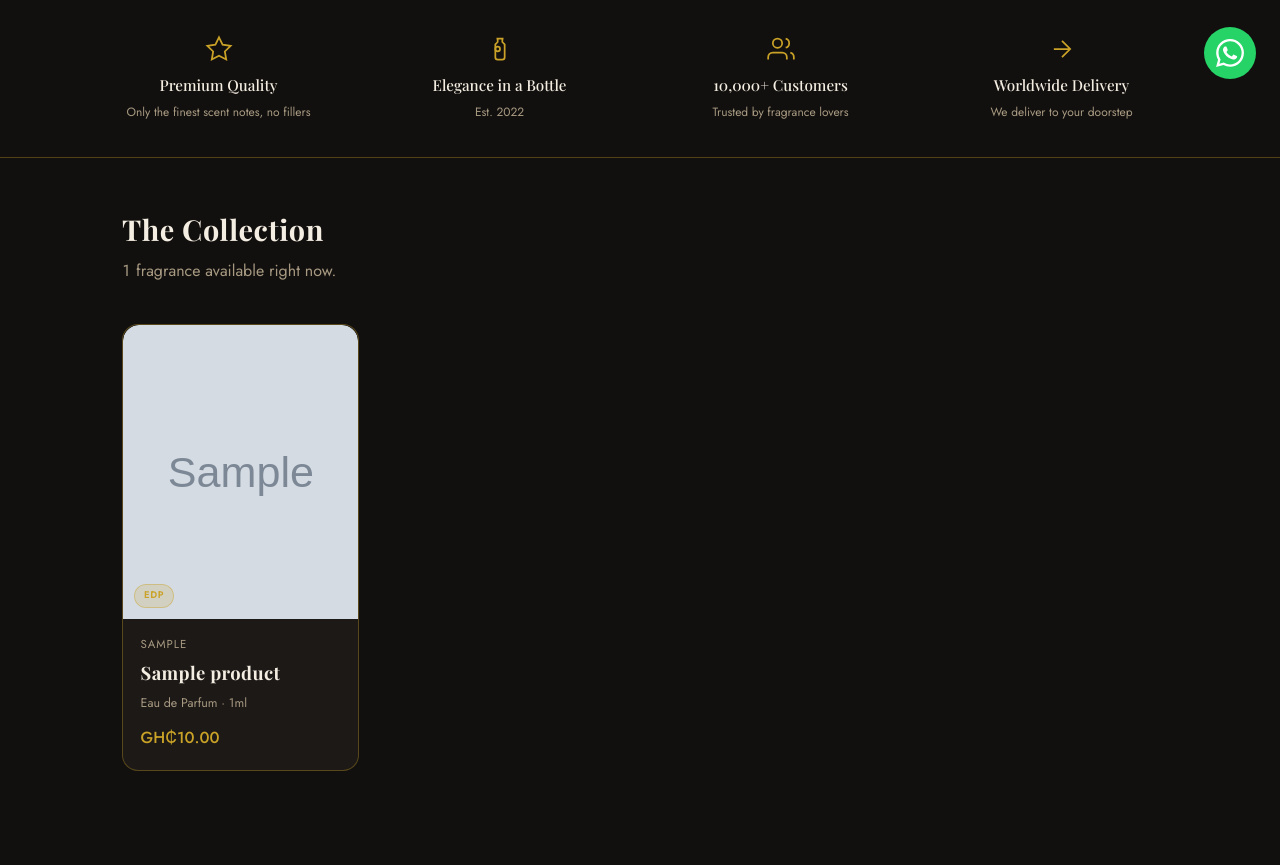
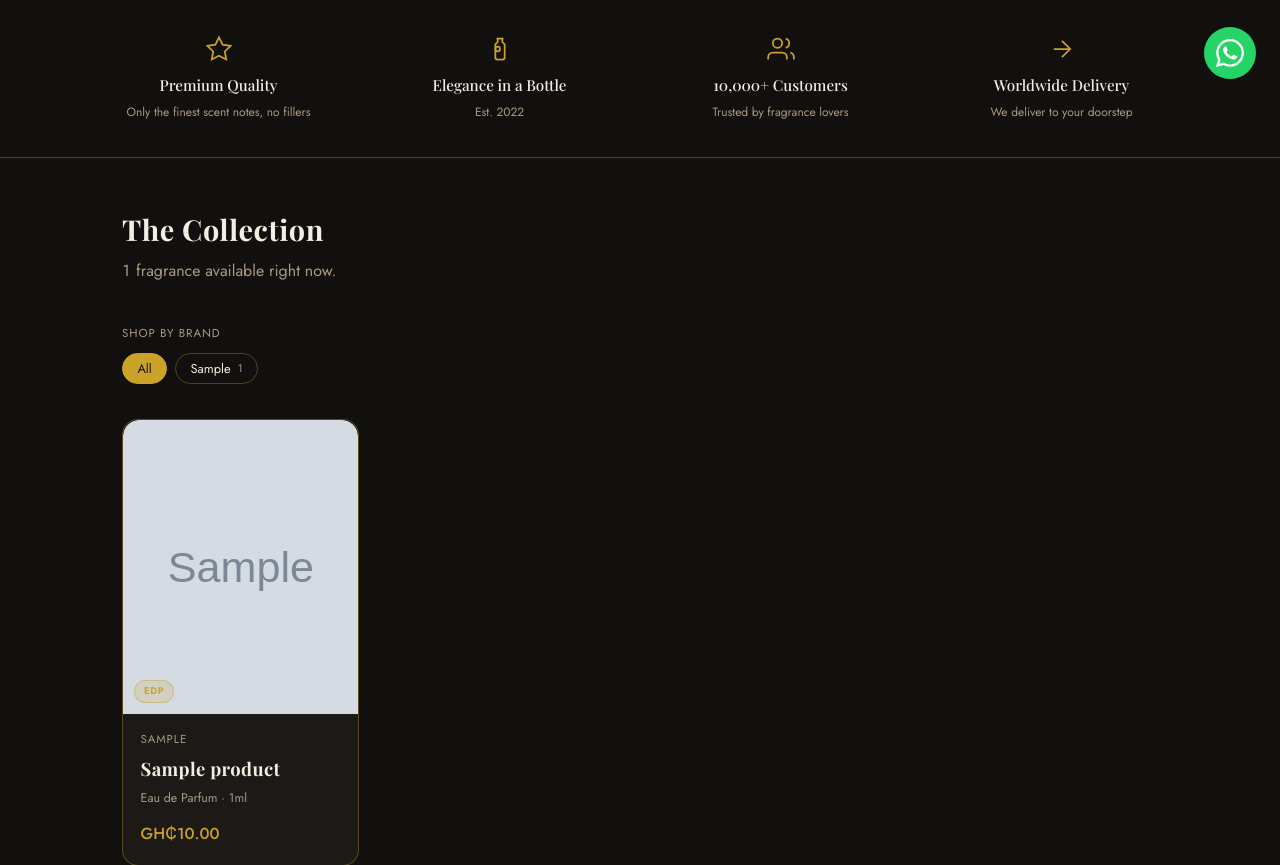
Before and after one commit to eddy-jordan/aromallure, a Django app: page / in a window 1280 px wide. Shown: the part 641-1506 px from the top of the page. Run offline with Django 5.2, Linux system fonts and the light colour scheme; data comes from the database, SQL or seed files in the repository; tables that the repository leaves empty hold one stand-in row (values such as "Sample post"); grey boxes marked "Sample" are stand-in pictures.

Commit message:
Add brand pages and a "Shop by brand" strip
Customers can browse by brand: each brand gets a page at /brand/<slug>/
listing its active perfumes with the same cards, sale prices and instant
paging as the collection (no hero or entrance animation), and a strip of
brand chips with counts sits under the collection heading and on brand
pages. Brands are derived from the existing Product.brand text, grouped by
slug so differing capitalisation/spacing/accents land in one brand and the
most common spelling is shown; brands with no active products are omitted
and 404. The current brand is shown first in the strip, and with many
brands the strip collapses to two rows with a "Show all brands" toggle.

The admin Brand field gets a datalist of existing brands so spellings stay
consistent. No model or migration changes.

Co-Authored-By: Claude Sonnet 5.5 <noreply@anthropic.com>

```diff
--- /dev/null
+++ b/shop/brands.py
@@ -0,0 +1,51 @@
+"""
+Brand grouping for the "Shop by brand" strip and brand pages.
+
+Brands are not a model: each product just stores its brand name. Names are
+grouped by their slug, so "Dior", "dior" and "Dior " all land in one brand.
+The most common spelling is the one shown to customers.
+"""
+from collections import Counter
+
+from django.db.models import Count
+from django.utils.text import slugify
+
+from .models import Product
+
+
+def _group(rows):
+    groups = {}
+    for row in rows:
+        raw = row['brand']
+        slug = slugify(raw)
+        if not slug:
+            continue  # nothing usable to put in a URL (e.g. only symbols)
+        g = groups.setdefault(slug, {'slug': slug, 'count': 0, 'raw': [], 'spellings': Counter()})
+        g['count'] += row['n']
+        g['raw'].append(raw)
+        g['spellings'][raw.strip()] += row['n']
+    result = []
+    for g in groups.values():
+        g['name'] = g['spellings'].most_common(1)[0][0]
+        del g['spellings']
+        result.append(g)
+    result.sort(key=lambda g: g['name'].lower())
+    return result
+
+
+def brand_groups():
+    """Brands that have at least one active product, A to Z, each as
+    {slug, name, count, raw}. `raw` lists the exact stored spellings so a brand
+    page can filter products with brand__in=raw."""
+    rows = (
+        Product.objects.filter(is_active=True).exclude(brand='')
+        .order_by().values('brand').annotate(n=Count('id'))
+    )
+    return _group(rows)
+
+
+def brand_suggestions():
+    """Existing brand names (including products currently hidden), one per
+    brand, for the admin's Brand field suggestion list."""
+    rows = Product.objects.exclude(brand='').order_by().values('brand').annotate(n=Count('id'))
+    return [g['name'] for g in _group(rows)]
--- a/shop/urls.py
+++ b/shop/urls.py
@@ -5,6 +5,7 @@ urlpatterns = [
     path('', views.product_list_view, name='product_list'),
     path('signup/', views.signup_view, name='signup'),
     path('perfume/<slug:slug>/', views.product_detail_view, name='product_detail'),
+    path('brand/<slug:slug>/', views.brand_view, name='brand_detail'),
 
     path('cart/', views.cart_detail, name='cart_detail'),
     path('cart/add/<slug:slug>/', views.add_to_cart, name='add_to_cart'),
--- a/shop/views.py
+++ b/shop/views.py
@@ -4,6 +4,8 @@ from django.contrib.auth.decorators import login_required
 from django.contrib import messages
 from django.views.decorators.http import require_POST
 from django.db import transaction
+from django.http import Http404
+from .brands import brand_groups
 from .forms import SignUpForm, CheckoutForm
 from .models import Product, Order, OrderItem
 from .cart import Cart
@@ -55,6 +57,34 @@ def product_list_view(request):
         # or paging through the collection.
         'is_home':  not query and 'page' not in request.GET,
         'query':    query,
+        'brands':   [] if query else brand_groups(),
+        'current_brand': None,
+    })
+
+
+def brand_view(request, slug):
+    """Every active perfume of one brand, using the same grid and paging as the
+    collection. 404s for a brand with no active products."""
+    from django.core.paginator import Paginator
+
+    brands  = brand_groups()
+    current = next((b for b in brands if b['slug'] == slug), None)
+    if current is None:
+        raise Http404("No such brand")
+
+    products_qs = Product.objects.filter(is_active=True, brand__in=current['raw'])
+    products    = Paginator(products_qs, 12).get_page(request.GET.get('page', 1))
+
+    # Show the brand being viewed first in the strip so it is always in the
+    # visible rows (the rest stay A to Z), even when the strip is collapsed.
+    strip = [current] + [b for b in brands if b['slug'] != slug]
+
+    return render(request, 'shop/product_list.html', {
+        'products': products,
+        'is_home':  False,
+        'query':    '',
+        'brands':   strip,
+        'current_brand': current,
     })
 
 
--- a/static/shop/css/style.css
+++ b/static/shop/css/style.css
@@ -2148,3 +2148,50 @@ a:focus-visible, button:focus-visible, [class*="btn"]:focus-visible, .brand:focu
   outline-offset: 3px;
 }
 .brand:focus-visible { outline-offset: 4px; border-radius: 8px; }
+
+/* ── Shop by brand ────────────────────────────────────── */
+.brand-strip { margin: 0 0 2.2rem; }
+.brand-strip-label { display: block; margin-bottom: 0.7rem; }
+/* The small padding + matching negative margin keep focus rings from being clipped. */
+.brand-strip-chips {
+  position: relative;
+  display: flex;
+  flex-wrap: wrap;
+  gap: 0.5rem;
+  padding: 4px;
+  margin: -4px;
+}
+.brand-strip-chips.is-clipped { overflow: hidden; }
+.brand-chip {
+  display: inline-flex;
+  align-items: center;
+  gap: 0.45rem;
+  padding: 0.42rem 0.9rem;
+  border: 1px solid var(--gold-soft);
+  border-radius: 999px;
+  color: var(--cream);
+  font-size: 0.8rem;
+  line-height: 1.2;
+  text-decoration: none;
+  white-space: nowrap;
+  transition: border-color 0.2s, color 0.2s, background 0.2s;
+}
+.brand-chip:hover { border-color: var(--gold); color: var(--gold); text-decoration: none; }
+.brand-chip.is-current,
+.brand-chip.is-current:hover { background: var(--gold); border-color: var(--gold); color: var(--bg); }
+.brand-chip-count { font-size: 0.68rem; opacity: 0.65; }
+.brand-strip-toggle {
+  all: unset;
+  display: inline-block;
+  margin-top: 0.7rem;
+  cursor: pointer;
+  font-size: 0.78rem;
+  letter-spacing: 0.06em;
+  text-transform: uppercase;
+  color: var(--gold);
+}
+.brand-strip-toggle[hidden] { display: none; }
+.brand-strip-toggle:hover { text-decoration: underline; }
+@media (max-width: 640px) {
+  .brand-chip { padding: 0.38rem 0.75rem; font-size: 0.76rem; }
+}
--- /dev/null
+++ b/templates/shop/_brand_strip.html
@@ -0,0 +1,12 @@
+{% if brands %}
+<nav class="brand-strip" aria-label="Shop by brand" data-brand-strip data-reveal>
+  <span class="label-small brand-strip-label">Shop by brand</span>
+  <div class="brand-strip-chips">
+    <a href="{% url 'product_list' %}#collection" class="brand-chip{% if not current_brand %} is-current{% endif %}"{% if not current_brand %} aria-current="page"{% endif %}>All</a>
+    {% for b in brands %}
+    <a href="{% url 'brand_detail' b.slug %}#collection" class="brand-chip{% if current_brand and current_brand.slug == b.slug %} is-current{% endif %}"{% if current_brand and current_brand.slug == b.slug %} aria-current="page"{% endif %}>{{ b.name }} <span class="brand-chip-count">{{ b.count }}</span></a>
+    {% endfor %}
+  </div>
+  <button type="button" class="brand-strip-toggle" hidden aria-expanded="false">Show all brands</button>
+</nav>
+{% endif %}
--- a/templates/shop/product_list.html
+++ b/templates/shop/product_list.html
@@ -1,7 +1,8 @@
 {% extends 'base.html' %}
-{% block title %}{{ store_name }} — The Collection{% endblock %}
+{% block title %}{% if current_brand %}{{ current_brand.name }} — {{ store_name }}{% else %}{{ store_name }} — The Collection{% endif %}{% endblock %}
 {% block content %}
 
+{% if not current_brand %}
 {% if sale %}
 <section class="hero hero--bf{% if not is_home %} hero--instant{% endif %}">
   <div class="hero-inner">
@@ -62,6 +63,7 @@
     </div>
   </div>
 </section>
+{% endif %}
 
 <div class="page-container" id="collection">
   <div class="catalog-header" data-reveal>
@@ -71,6 +73,12 @@
         {{ products.paginator.count }} fragrance{{ products.paginator.count|pluralize }} found.
         <a href="{% url 'product_list' %}" style="margin-left:0.8rem; font-size:0.82rem;">Clear search &times;</a>
       </p>
+    {% elif current_brand %}
+      <h2>{{ current_brand.name }}</h2>
+      <p class="catalog-sub">
+        {{ products.paginator.count }} fragrance{{ products.paginator.count|pluralize }} from {{ current_brand.name }}.
+        <a href="{% url 'product_list' %}#collection" style="margin-left:0.8rem; font-size:0.82rem; white-space:nowrap;">All fragrances &rarr;</a>
+      </p>
     {% else %}
       <h2>The Collection</h2>
       <p class="catalog-sub">
@@ -79,6 +87,8 @@
       </p>
     {% endif %}
   </div>
+
+  {% if not query %}{% include 'shop/_brand_strip.html' %}{% endif %}
 
   <div class="product-grid">
     {% for product in products %}
@@ -250,5 +260,51 @@
       if (key(window.location.href) !== shown) load(window.location.href, false);
     });
   })();
+
+  // Brand strip: with many brands, show two rows and a "Show all brands"
+  // toggle. Without JavaScript every brand simply wraps onto as many rows as
+  // it needs.
+  (function () {
+    var strip = document.querySelector('[data-brand-strip]');
+    if (!strip) return;
+    var chips = strip.querySelector('.brand-strip-chips');
+    var toggle = strip.querySelector('.brand-strip-toggle');
+    var items = Array.prototype.slice.call(chips.children);
+    var expanded = false;
+
+    function layout() {
+      chips.style.maxHeight = '';
+      chips.classList.remove('is-clipped');
+      items.forEach(function (c) { c.removeAttribute('tabindex'); });
+      toggle.hidden = true;
+
+      var tops = [];
+      items.forEach(function (c) { if (tops.indexOf(c.offsetTop) === -1) tops.push(c.offsetTop); });
+      tops.sort(function (a, b) { return a - b; });
+      if (tops.length <= 2) return; // everything already fits in two rows
+
+      var current = chips.querySelector('.is-current');
+      if (current && current.offsetTop >= tops[2]) expanded = true; // never hide the highlighted brand
+
+      toggle.hidden = false;
+      toggle.textContent = expanded ? 'Show fewer' : 'Show all brands';
+      toggle.setAttribute('aria-expanded', String(expanded));
+      if (expanded) return;
+
+      var gap = parseFloat(getComputedStyle(chips).rowGap) || 8;
+      chips.style.maxHeight = (tops[2] - gap) + 'px';
+      chips.classList.add('is-clipped');
+      items.forEach(function (c) { if (c.offsetTop >= tops[2]) c.setAttribute('tabindex', '-1'); });
+    }
+
+    toggle.addEventListener('click', function () { expanded = !expanded; layout(); });
+    var resizeTimer;
+    window.addEventListener('resize', function () {
+      clearTimeout(resizeTimer);
+      resizeTimer = setTimeout(layout, 150);
+    });
+    layout();
+    if (document.fonts && document.fonts.ready) document.fonts.ready.then(layout);
+  })();
 </script>
 {% endblock %}
```
Also changed, not shown: shop/admin.py (+20 -0 lines).
